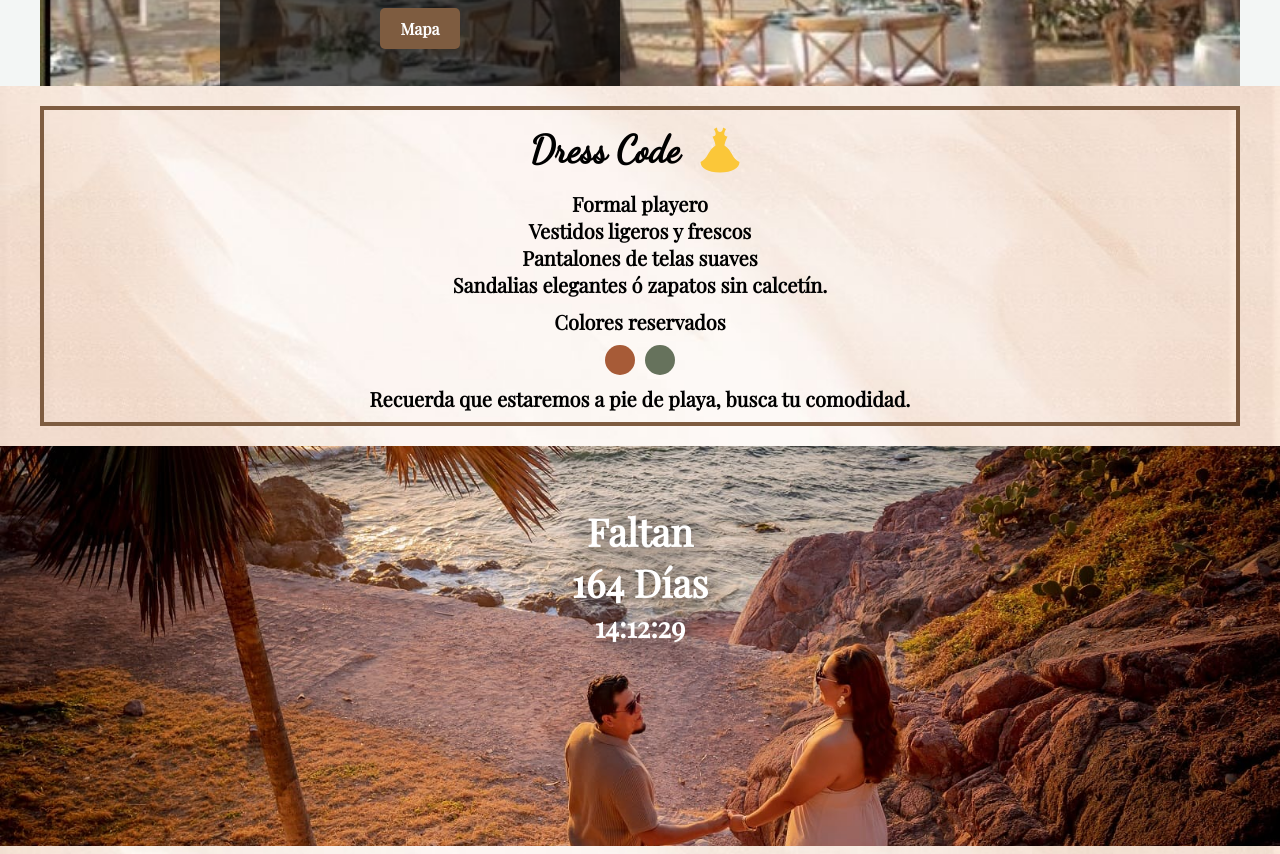
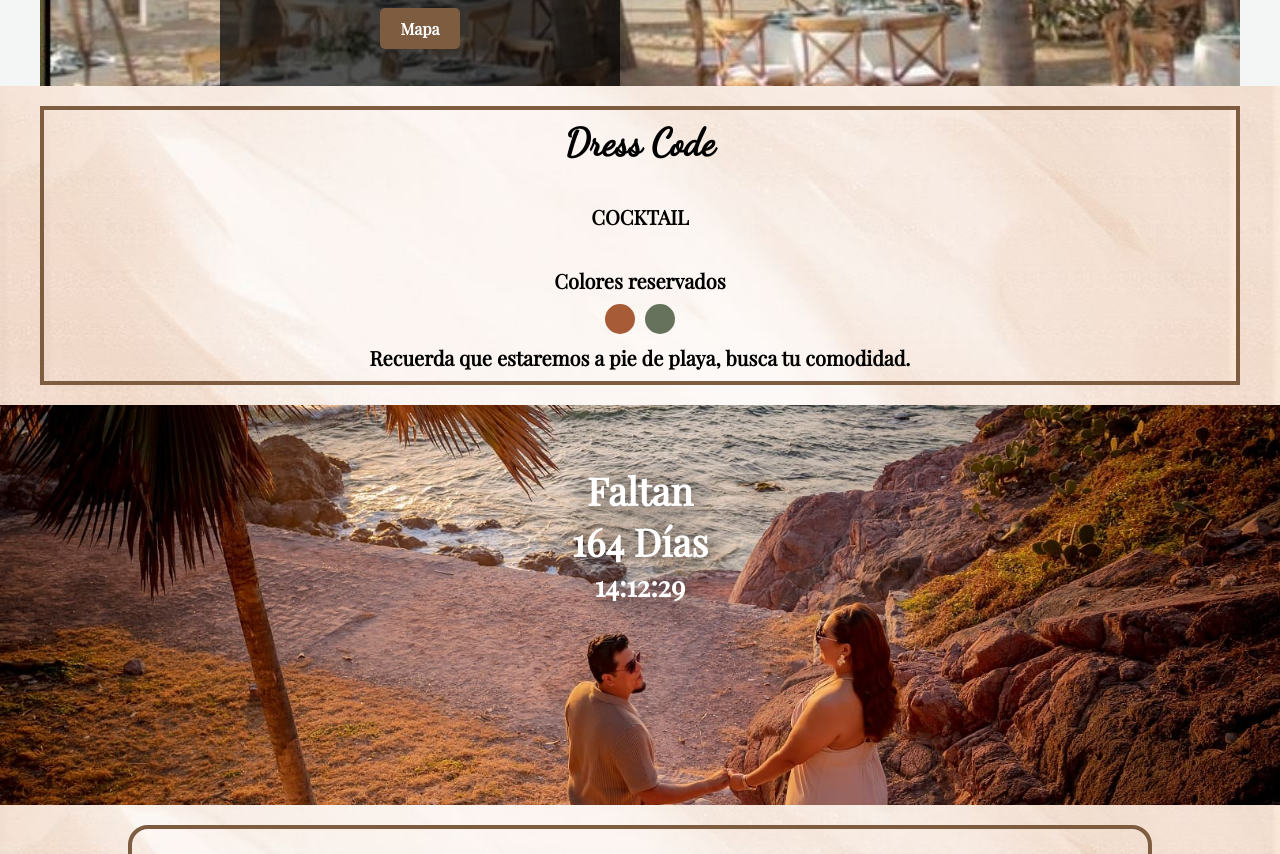
Before and after one commit to Tounka/Invitaciones, a React (Create React App) app: page / in a window 1280 px wide. Shown: the part 1780-2634 px from the top of the page. Built offline with nearby package versions, Linux system fonts and the light colour scheme.

Commit message:
Modificaciones solicitadas por cliente

```diff
--- a/src/secciones/CodigoVestimenta/CodigoVestimenta.jsx
+++ b/src/secciones/CodigoVestimenta/CodigoVestimenta.jsx
@@ -61,17 +61,15 @@ export const CodigoVestimenta = ({ codigoVestimenta }) => {
                     <TxtGenerico size={'var(--txtSize1)' } fontFamily='var(--fuenteElegante)' bold>
                         {`Dress Code`}
                     </TxtGenerico>
-                    <ContendorIcono>
-                        <GiAmpleDress />
-                    </ContendorIcono>
+
                 </ContenedorHorizontal>
 
 
                 <TxtGenerico size={'var(--txtSize4)'} bold>
-                    Formal playero<br />
-                    Vestidos ligeros y frescos<br />
-                    Pantalones de telas suaves<br />
-                    Sandalias elegantes ó zapatos sin calcetín.
+                    <br />
+                    COCKTAIL
+                    <br />
+                    <br />
                 </TxtGenerico>
                 <ContenedorVertical>
                     <TxtGenerico size={'var(--txtSize4)'} bold>Colores reservados</TxtGenerico>
```
Also changed, not shown: 9 other files (tests, documents, lock files or other folders).
